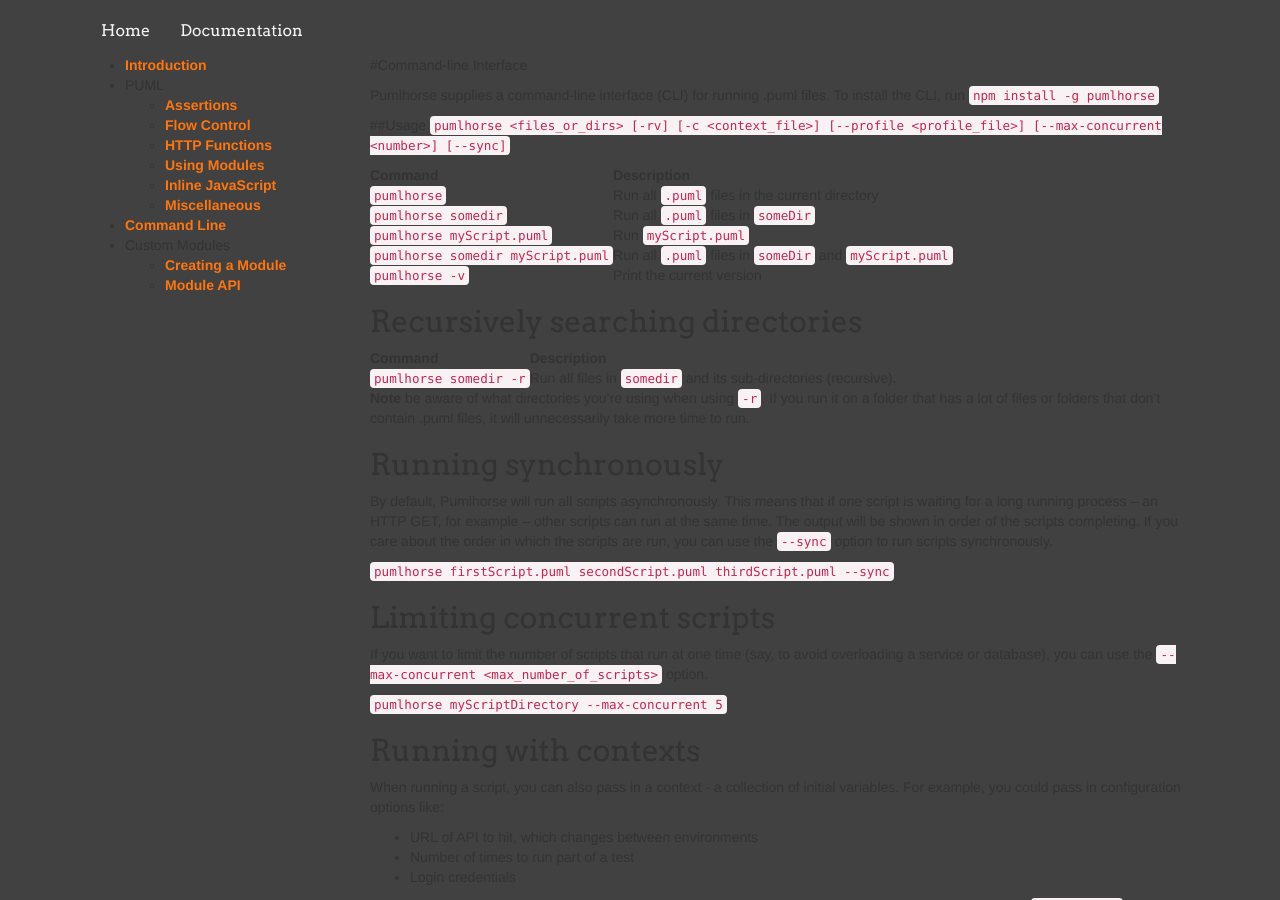
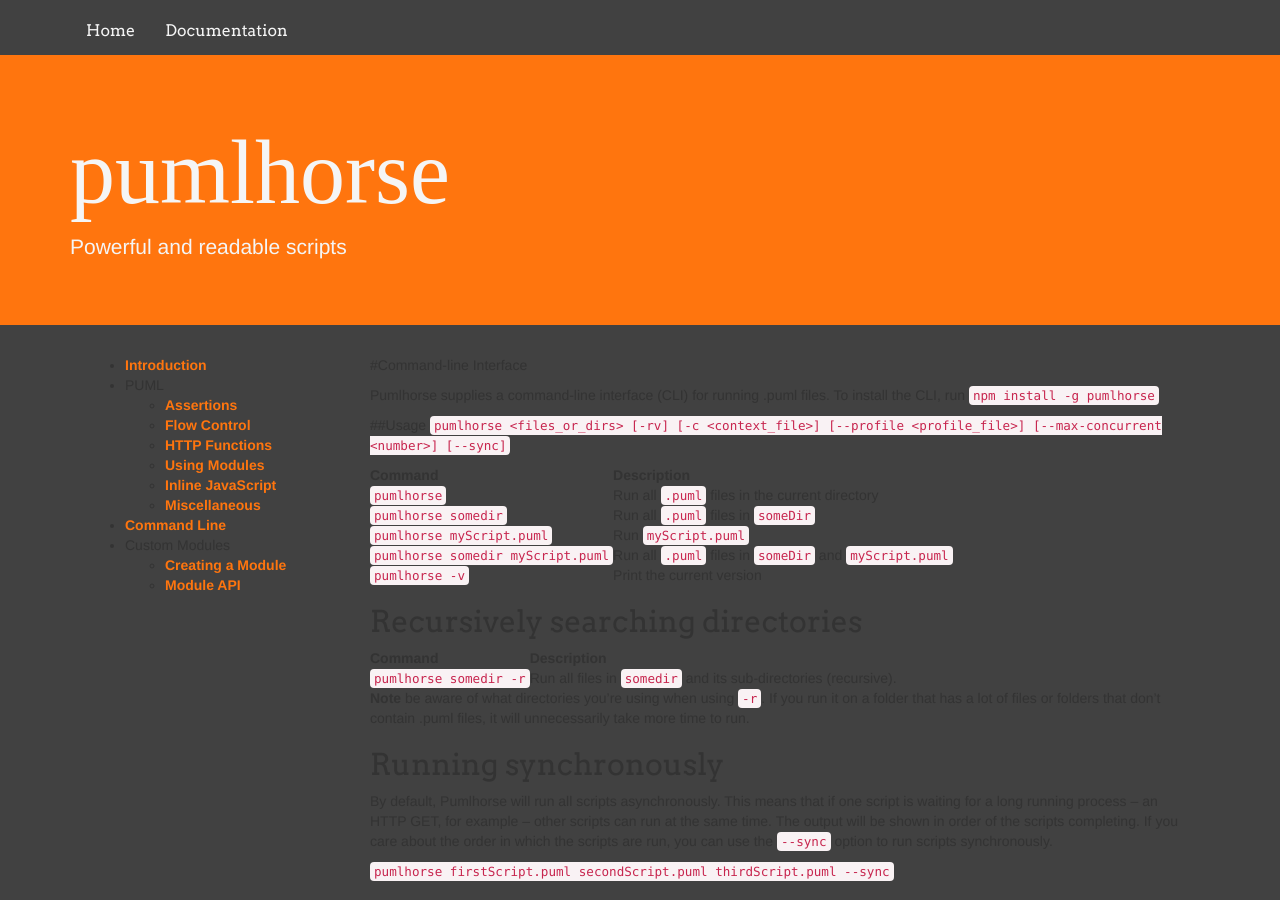
Before and after one commit to pumlhorse/pumlhorse.github.io, a Jekyll site: the page built from v1/commandLine.md, in a window 1280 px wide and 900 px high. Built offline with Jekyll 4.4.1, drawn with Linux system fonts in a browser that asks for light colours; nearby versions of some CDN libraries; some web fonts are replaced.

Commit message:
Layout changes

```diff
--- a/_layouts/default.html
+++ b/_layouts/default.html
@@ -3,12 +3,18 @@
   {% include head.html %}
 
   <body>
-    <div class="container">
-      {% include header.html %}
+    {% include header.html %}
+    <div class="jumbotron">
+			<div class="container">
+				<h1><a href="/">pumlhorse</a></h1>
+			    <p>Powerful and readable scripts</p>
+			</div>
+		</div>
+    <div class="body container">
 
       {{ content }}
 
-      {% include footer.html %}
     </div>
+    {% include footer.html %}
   </body>
 </html>
```
Also changed, not shown: index.md (+5 -0 lines).
